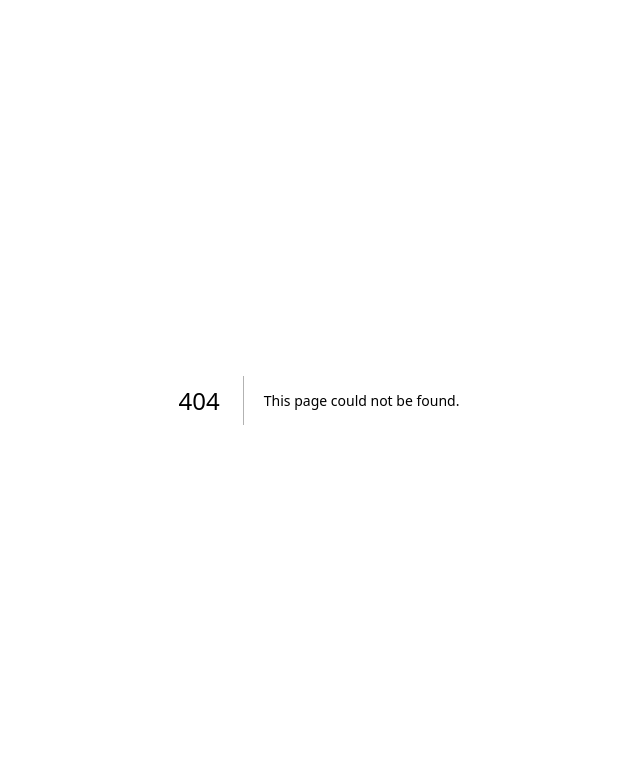
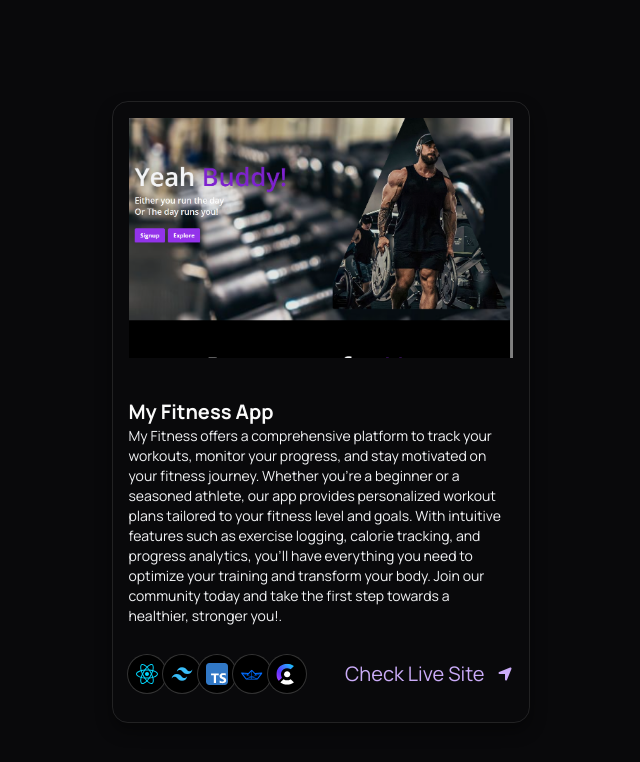
Before and after one commit to nhier17/my-portfolio, a Next.js app: page /projects/my-fitness-app in a window 1280 px wide. Before the commit this address had no page. Shown: the top 762 px of the page, without its empty margins (321-961 px from the left). Built offline with nearby package versions, Linux system fonts and the light colour scheme.

Commit message:
project details

```diff
--- a/app/approach/page.tsx
+++ b/app/approach/page.tsx
@@ -6,7 +6,7 @@ import { CanvasRevealEffect } from "@/components/ui/CanvasRevealEffect";
 
 const Approach = () => {
   return (
-    <section className="w-full py-20">
+    <section className="w-full py-20 mt-20">
       <h1 className="heading">
         My <span className="text-purple">approach</span>
       </h1>
--- a/app/layout.tsx
+++ b/app/layout.tsx
@@ -26,7 +26,7 @@ export default function RootLayout({
           enableSystem
           disableTransitionOnChange
         >
-          <FloatingNav navItems={navItems} />
+        <FloatingNav navItems={navItems} />
         {children}
         </ThemeProvider>
         </body>
--- /dev/null
+++ b/app/projects/[slug]/page.tsx
@@ -0,0 +1,64 @@
+import React from 'react';
+import { projects } from "@/data";
+import { notFound } from 'next/navigation';
+import { PinContainer } from "@/components/ui/Pin";
+import { FaLocationArrow } from "react-icons/fa6";
+import Link from "next/link";
+
+const ProjectDetails = ({ params }) => {
+  const { slug } = params;
+  const project = projects.find((proj) => proj.slug === slug);
+
+  if (!project) {
+    return notFound();
+  }
+
+  return (
+    <div className="py-20 px-4">
+      <div className="flex flex-wrap items-center justify-center p-4 gap-16 mt-10">
+        <div className="lg:min-h-[32.5rem] h-[25rem] flex items-center justify-center sm:w-96 w-[80vw]">
+          <PinContainer title={project.title} href={project.link}>
+            <div className="relative flex items-center justify-center sm:w-96 w-[80vw] overflow-hidden h-[20vh] lg:h-[30vh] mb-10">
+              <div
+                className="relative w-full h-full overflow-hidden lg:rounded-3xl"
+                style={{ backgroundColor: "#13162D" }}
+              >
+                <img src="/bg.png" alt="bgimg" />
+              </div>
+              <img src={project.img} alt={project.title} className="z-10 absolute bottom-0" />
+            </div>
+
+            <h2 className="font-bold text-xl">{project.title}</h2>
+            <p className="text-sm text-gray-100">{project.des}</p>
+
+            <div className="flex items-center justify-between mt-7 mb-3">
+              <div className="flex items-center">
+                {project.iconLists.map((icon, index) => (
+                  <div
+                    key={index}
+                    className="border border-white/[.2] rounded-full bg-black lg:w-10 lg:h-10 w-8 h-8 flex justify-center items-center"
+                    style={{
+                      transform: `translateX(-${5 * index + 2}px)`,
+                    }}
+                  >
+                    <img src={icon} alt={`icon-${index}`} className="p-2" />
+                  </div>
+                ))}
+              </div>
+              <Link href={project.link} target="_blank">
+                <div className="flex justify-center items-center">
+                  <p className="flex lg:text-xl md:text-xs text-sm text-purple">
+                    Check Live Site
+                  </p>
+                  <FaLocationArrow className="ms-3" color="#CBACF9" />
+                </div>
+              </Link>
+            </div>
+          </PinContainer>
+        </div>
+      </div>
+    </div>
+  );
+};
+
+export default ProjectDetails;
--- a/app/projects/page.tsx
+++ b/app/projects/page.tsx
@@ -1,10 +1,11 @@
 import { FaLocationArrow } from "react-icons/fa6";
 import { projects } from "@/data";
 import { PinContainer } from "@/components/ui/Pin";
+import Link from "next/link";
 
 const RecentProjects = () => {
   return (
-    <div className="py-20">
+    <div className="py-20 mt-10">
       <h1 className="heading">
         A small selection of{" "}
         <span className="text-purple">recent projects</span>
@@ -60,12 +61,14 @@ const RecentProjects = () => {
                     </div>
                   ))}
                 </div>
+                <Link href={`/projects/${item.slug}`}>
                 <div className="flex justify-center items-center">
                   <p className="flex lg:text-xl md:text-xs text-sm text-purple">
-                    Check Live Site
+                    View Details
                   </p>
                   <FaLocationArrow className="ms-3" color="#CBACF9" />
                 </div>
+                </Link>
               </div>
             </PinContainer>
           </div>
--- a/components/RecentProjects.tsx
+++ b/components/RecentProjects.tsx
@@ -1,6 +1,7 @@
 import { FaLocationArrow } from "react-icons/fa6";
 import { projects } from "@/data";
 import { PinContainer } from "./ui/Pin";
+import Link from 'next/link';
 
 const RecentProjects = () => {
   return (
@@ -60,12 +61,14 @@ const RecentProjects = () => {
                     </div>
                   ))}
                 </div>
-                <div className="flex justify-center items-center">
+                <Link href={`/projects/${item.slug}`}>
+                  <div className="flex justify-center items-center cursor-pointer">
                     <p className="flex lg:text-xl md:text-xs text-sm text-purple">
-                    Check Live Site
+                      View Details
                     </p>
                     <FaLocationArrow className="ms-3" color="#CBACF9" />
                   </div>
+                </Link>
               </div>
             </PinContainer>
           </div>
--- a/data/index.ts
+++ b/data/index.ts
@@ -77,6 +77,7 @@ export const navItems = [
       img: "/p1.png",
       iconLists: ["/next.svg", "/tail.svg", "/ts.svg", "/three.svg", "/fm.svg"],
       link: "https://talk-the-talk.vercel.app/",
+      slug: "talk-the-talk"
     },
     {
       id: 2,
@@ -85,6 +86,7 @@ export const navItems = [
       img: "/p2.png",
       iconLists: ["/re.svg", "/tail.svg", "/ts.svg", "/stream.svg", "/c.svg"],
       link: "https://my-fitness17.netlify.app/",
+      slug: "my-fitness-app"
     },
     {
       id: 3,
@@ -93,6 +95,7 @@ export const navItems = [
       img: "/p3.png",
       iconLists: ["/next.svg", "/tail.svg", "/ts.svg", "/three.svg", "/c.svg"],
       link: "https://post-it17.vercel.app/",
+      slug: "post-it"
     },
     {
       id: 4,
@@ -101,6 +104,7 @@ export const navItems = [
       img: "/p4.png",
       iconLists: ["/re.svg", "/tail.svg", "/ts.svg", "/three.svg", "/gsap.svg"],
       link: "https://shoppers-paradise.netlify.app/",
+      slug: "shoppers-paradise"
     },
   ];
 
@@ -126,8 +130,8 @@ export const navItems = [
     {
       quote:
         "Collaborating with Abraham was an absolute pleasure. His professionalism, promptness, and dedication to delivering exceptional results were evident throughout our project. Abraham's enthusiasm for every facet of development truly stands out. If you're seeking to elevate your website and elevate your brand, Abraham is the ideal partner.",
-      name: "Senior Software Engineer Safaricom",
-      title: "Director of AlphaStream Technologies",
+      name: "Dennis Njenga",
+      title: "Senior Software Engineer Safaricom",
     },
     {
       quote:
@@ -174,32 +178,33 @@ export const navItems = [
     {
       id: 1,
       title: "Frontend Engineer Intern",
-      desc: "Assisted in the development of a web-based platform using React.js, enhancing interactivity.",
+      desc: "Contributed to the development of a dynamic web platform using React.js. Enhanced user interactivity and engagement through the implementation of interactive UI components and state management.",
       className: "md:col-span-2",
       thumbnail: "/exp1.svg",
     },
     {
       id: 2,
-      title: "Mobile App Dev - JSM Tech",
-      desc: "Designed and developed mobile app for both iOS & Android platforms using React Native.",
-      className: "md:col-span-2", // change to md:col-span-2
+      title: "Full Stack Developer",
+      desc: "Led the end-to-end development of web applications with a tech stack comprising React.js, Node.js, and PostgreSQL. Designed and implemented RESTful APIs, ensured robust user authentication and authorization, and optimized database queries for improved performance and scalability.",
+      className: "md:col-span-2",
       thumbnail: "/exp2.svg",
     },
     {
       id: 3,
-      title: "Freelance App Dev Project",
-      desc: "Led the dev of a mobile app for a client, from initial concept to deployment on app stores.",
-      className: "md:col-span-2", // change to md:col-span-2
+      title: "Freelance App Developer",
+      desc: "Spearheaded the development of a mobile application for a client, overseeing the project from initial concept through to deployment on both iOS and Android app stores. Delivered a user-centric design and seamless functionality, meeting all client specifications and deadlines.",
+      className: "md:col-span-2",
       thumbnail: "/exp3.svg",
     },
     {
       id: 4,
       title: "Lead Frontend Developer",
-      desc: "Developed and maintained user-facing features using modern frontend technologies.",
+      desc: "Led the frontend development team in creating and maintaining user-facing features for web applications. Utilized modern frontend technologies to ensure responsive, high-performance, and accessible user interfaces. Collaborated closely with designers and backend developers to deliver cohesive and high-quality products.",
       className: "md:col-span-2",
       thumbnail: "/exp4.svg",
     },
   ];
+
 
   export const socialMedia = [
     {
```
Lines whose indentation alone changed are shown as unchanged.
